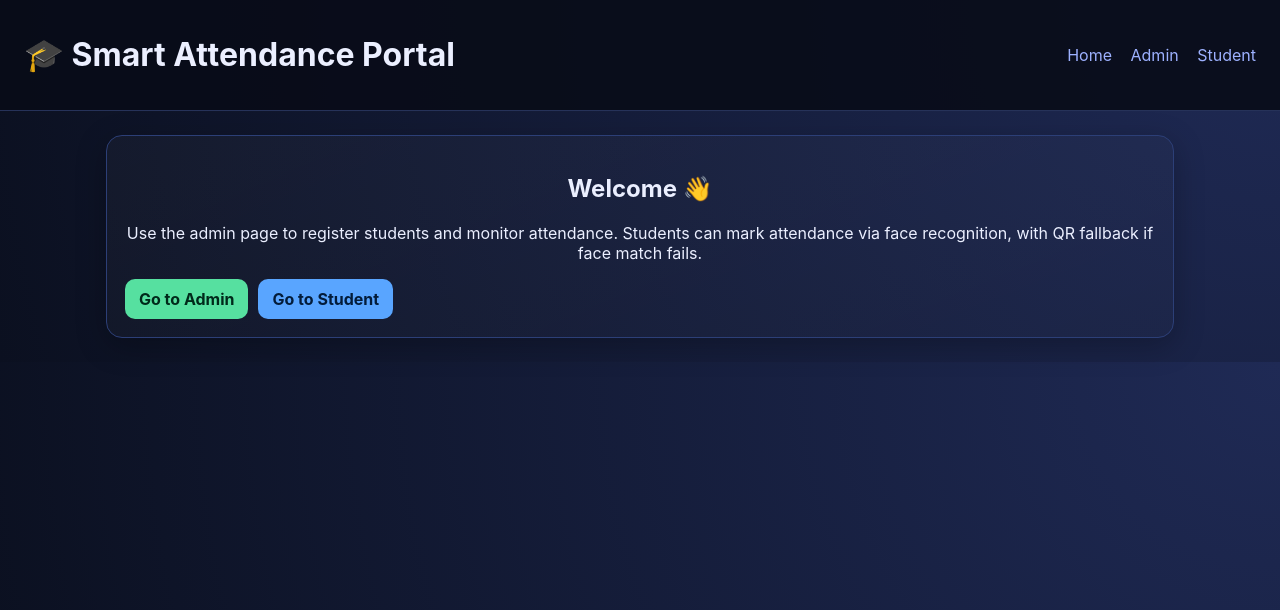
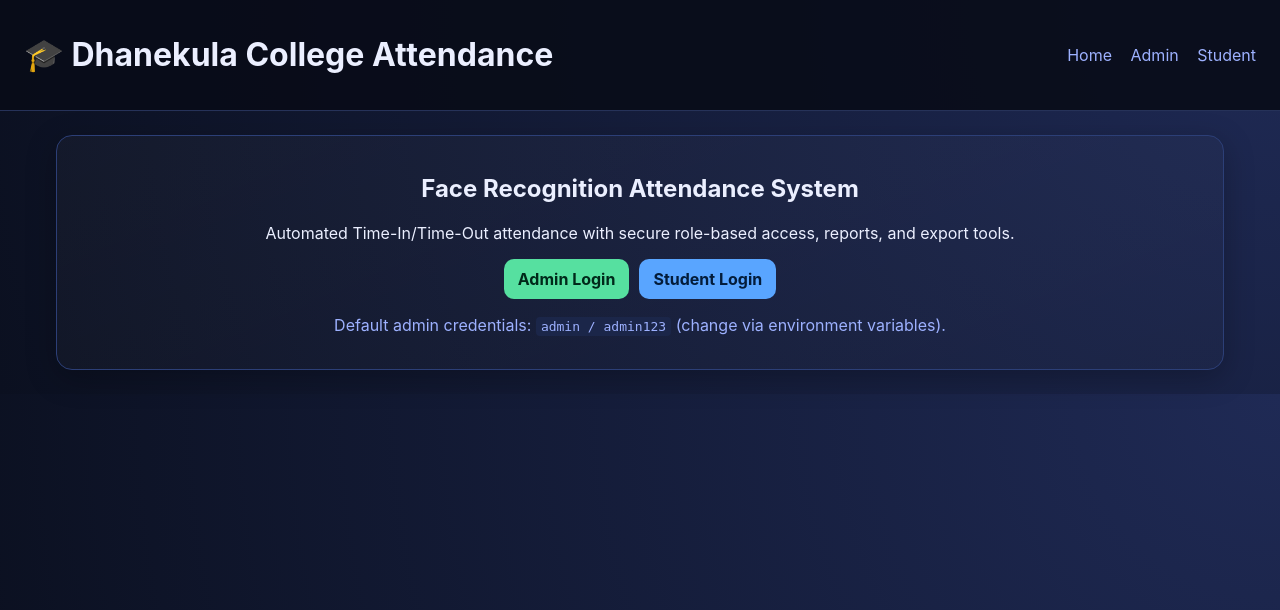
Before and after one commit to 248t1a05m7-max/internhelper.com, a Flask app: page / in a window 1280 px wide. Shown: the top 610 px of the page. Run offline with Flask 3, Linux system fonts and the light colour scheme.

Commit message:
Implement role-based face attendance system for Dhanekula College

```diff
--- a/app.py
+++ b/app.py
@@ -1,28 +1,37 @@
 import base64
+import csv
 import io
 import os
 import secrets
 import sqlite3
-from datetime import datetime
+from datetime import datetime, timedelta
 from pathlib import Path
 
 import cv2
 import face_recognition
 import numpy as np
-from flask import Flask, jsonify, redirect, render_template, request, send_file, url_for
+from flask import (
+    Flask,
+    Response,
+    jsonify,
+    redirect,
+    render_template,
+    request,
+    session,
+    url_for,
+)
 from PIL import Image
-
-try:
-    import qrcode
-except Exception:  # pragma: no cover
-    qrcode = None
+from reportlab.lib.pagesizes import A4
+from reportlab.pdfgen import canvas
+from werkzeug.security import check_password_hash, generate_password_hash
 
 BASE_DIR = Path(__file__).parent
 DB_PATH = BASE_DIR / "data" / "attendance.db"
-QR_DIR = BASE_DIR / "data" / "qrcodes"
 MATCH_TOLERANCE = 0.45
+DUPLICATE_WINDOW_MINUTES = 10
 
 app = Flask(__name__)
+app.config["SECRET_KEY"] = os.getenv("APP_SECRET_KEY", secrets.token_hex(24))
 
 
 def get_db():
@@ -33,28 +42,53 @@ def get_db():
 
 def init_db():
     DB_PATH.parent.mkdir(parents=True, exist_ok=True)
-    QR_DIR.mkdir(parents=True, exist_ok=True)
-
     conn = get_db()
     cur = conn.cursor()
+
+    cur.execute(
+        """
+        CREATE TABLE IF NOT EXISTS users (
+            id INTEGER PRIMARY KEY AUTOINCREMENT,
+            username TEXT UNIQUE NOT NULL,
+            password_hash TEXT NOT NULL,
+            role TEXT NOT NULL CHECK(role IN ('admin')),
+            created_at TEXT NOT NULL
+        )
+        """
+    )
+
     cur.execute(
         """
         CREATE TABLE IF NOT EXISTS students (
             id TEXT PRIMARY KEY,
             name TEXT NOT NULL,
-            email TEXT,
-            face_encoding BLOB NOT NULL,
-            qr_token TEXT UNIQUE NOT NULL,
-            created_at TEXT NOT NULL
+            department TEXT NOT NULL,
+            password_hash TEXT NOT NULL,
+            created_at TEXT NOT NULL,
+            updated_at TEXT NOT NULL
         )
         """
     )
+
+    cur.execute(
+        """
+        CREATE TABLE IF NOT EXISTS face_samples (
+            id INTEGER PRIMARY KEY AUTOINCREMENT,
+            student_id TEXT NOT NULL,
+            face_encoding BLOB NOT NULL,
+            captured_at TEXT NOT NULL,
+            FOREIGN KEY(student_id) REFERENCES students(id) ON DELETE CASCADE
+        )
+        """
+    )
+
     cur.execute(
         """
         CREATE TABLE IF NOT EXISTS attendance (
             id INTEGER PRIMARY KEY AUTOINCREMENT,
             student_id TEXT NOT NULL,
             mode TEXT NOT NULL,
+            action TEXT NOT NULL CHECK(action IN ('in', 'out')),
             status TEXT NOT NULL,
             note TEXT,
             timestamp TEXT NOT NULL,
@@ -62,8 +96,22 @@ def init_db():
         )
         """
     )
+
+    admin_username = os.getenv("ADMIN_USERNAME", "admin")
+    admin_password = os.getenv("ADMIN_PASSWORD", "admin123")
+    row = cur.execute("SELECT id FROM users WHERE username = ?", (admin_username,)).fetchone()
+    if not row:
+        cur.execute(
+            "INSERT INTO users (username, password_hash, role, created_at) VALUES (?, ?, 'admin', ?)",
+            (admin_username, generate_password_hash(admin_password), utc_now()),
+        )
+
     conn.commit()
     conn.close()
+
+
+def utc_now() -> str:
+    return datetime.utcnow().isoformat(timespec="seconds")
 
 
 def decode_image(data_url: str):
@@ -82,38 +130,64 @@ def blob_to_encoding(blob: bytes) -> np.ndarray:
     return np.frombuffer(blob, dtype=np.float32)
 
 
-def mark_attendance(student_id: str, mode: str, status: str, note: str = ""):
-    now = datetime.utcnow().isoformat(timespec="seconds")
+def parse_face_samples(raw_payload: str):
+    if not raw_payload:
+        return []
+    return [item for item in raw_payload.split("||") if item.strip()]
+
+
+def extract_single_encoding(face_data: str):
+    rgb = decode_image(face_data)
+    if rgb is None:
+        return None, "Invalid face image payload"
+
+    locations = face_recognition.face_locations(rgb, model="hog")
+    encodings = face_recognition.face_encodings(rgb, locations)
+
+    if len(encodings) != 1:
+        return None, "Each sample must contain exactly one face"
+
+    return encodings[0], None
+
+
+def admin_required():
+    return session.get("role") == "admin"
+
+
+def student_required():
+    return session.get("role") == "student" and session.get("student_id")
+
+
+def has_recent_duplicate(student_id: str, action: str):
+    since = (datetime.utcnow() - timedelta(minutes=DUPLICATE_WINDOW_MINUTES)).isoformat(timespec="seconds")
+    conn = get_db()
+    row = conn.execute(
+        """
+        SELECT id FROM attendance
+        WHERE student_id = ? AND action = ? AND status = 'success' AND timestamp >= ?
+        ORDER BY timestamp DESC LIMIT 1
+        """,
+        (student_id, action, since),
+    ).fetchone()
+    conn.close()
+    return row is not None
+
+
+def mark_attendance(student_id: str, mode: str, action: str, status: str, note: str = ""):
     conn = get_db()
     conn.execute(
-        "INSERT INTO attendance (student_id, mode, status, note, timestamp) VALUES (?, ?, ?, ?, ?)",
-        (student_id, mode, status, note, now),
+        "INSERT INTO attendance (student_id, mode, action, status, note, timestamp) VALUES (?, ?, ?, ?, ?, ?)",
+        (student_id, mode, action, status, note, utc_now()),
     )
     conn.commit()
     conn.close()
 
 
-def has_marked_today(student_id: str) -> bool:
-    today = datetime.utcnow().date().isoformat()
+def fetch_student_encodings(student_id: str):
     conn = get_db()
-    row = conn.execute(
-        "SELECT 1 FROM attendance WHERE student_id = ? AND substr(timestamp, 1, 10) = ? AND status = 'success'",
-        (student_id, today),
-    ).fetchone()
+    rows = conn.execute("SELECT face_encoding FROM face_samples WHERE student_id = ?", (student_id,)).fetchall()
     conn.close()
-    return row is not None
-
-
-def create_qr(student_id: str, token: str):
-    qr_payload = url_for("qr_checkin", token=token, _external=True)
-    output = QR_DIR / f"{student_id}.png"
-
-    if qrcode is None:
-        return qr_payload, None
-
-    img = qrcode.make(qr_payload)
-    img.save(output)
-    return qr_payload, output
+    return [blob_to_encoding(row["face_encoding"]) for row in rows]
 
 
 @app.get("/")
@@ -123,105 +197,307 @@ def index():
 
 @app.get("/health")
 def health():
-    return {"ok": True, "service": "smart-attendance"}
+    return {"ok": True, "service": "face-attendance-system"}
+
+
+@app.route("/login/admin", methods=["GET", "POST"])
+def admin_login():
+    if request.method == "POST":
+        username = request.form.get("username", "").strip()
+        password = request.form.get("password", "")
+        conn = get_db()
+        user = conn.execute("SELECT * FROM users WHERE username = ? AND role = 'admin'", (username,)).fetchone()
+        conn.close()
+
+        if user and check_password_hash(user["password_hash"], password):
+            session.clear()
+            session["role"] = "admin"
+            session["username"] = user["username"]
+            return redirect(url_for("admin_dashboard"))
+
+        return render_template("login_admin.html", error="Invalid admin credentials")
+
+    return render_template("login_admin.html")
+
+
+@app.route("/login/student", methods=["GET", "POST"])
+def student_login():
+    if request.method == "POST":
+        student_id = request.form.get("student_id", "").strip()
+        password = request.form.get("password", "")
+
+        conn = get_db()
+        student = conn.execute("SELECT id, name, password_hash FROM students WHERE id = ?", (student_id,)).fetchone()
+        conn.close()
+
+        if student and check_password_hash(student["password_hash"], password):
+            session.clear()
+            session["role"] = "student"
+            session["student_id"] = student["id"]
+            session["student_name"] = student["name"]
+            return redirect(url_for("student_dashboard"))
+
+        return render_template("login_student.html", error="Invalid student ID or password")
+
+    return render_template("login_student.html")
+
+
+@app.get("/logout")
+def logout():
+    session.clear()
+    return redirect(url_for("index"))
 
 
 @app.get("/admin")
-def admin():
+def admin_dashboard():
+    if not admin_required():
+        return redirect(url_for("admin_login"))
+
+    date_filter = request.args.get("date", "").strip()
+    student_filter = request.args.get("student_id", "").strip()
+
     conn = get_db()
-    students = conn.execute("SELECT id, name, email, created_at FROM students ORDER BY created_at DESC").fetchall()
-    attendance = conn.execute(
+    students = conn.execute(
         """
-        SELECT a.student_id, s.name, a.mode, a.status, a.note, a.timestamp
-        FROM attendance a
-        JOIN students s ON s.id = a.student_id
-        ORDER BY a.timestamp DESC
-        LIMIT 100
+        SELECT s.id, s.name, s.department, s.created_at,
+               (SELECT COUNT(1) FROM face_samples fs WHERE fs.student_id = s.id) AS sample_count
+        FROM students s ORDER BY s.created_at DESC
         """
     ).fetchall()
+
+    query = (
+        "SELECT a.student_id, s.name, s.department, a.mode, a.action, a.status, a.note, a.timestamp "
+        "FROM attendance a JOIN students s ON s.id = a.student_id WHERE 1=1"
+    )
+    params = []
+    if date_filter:
+        query += " AND substr(a.timestamp, 1, 10) = ?"
+        params.append(date_filter)
+    if student_filter:
+        query += " AND a.student_id = ?"
+        params.append(student_filter)
+    query += " ORDER BY a.timestamp DESC LIMIT 500"
+
+    attendance_rows = conn.execute(query, tuple(params)).fetchall()
     conn.close()
-    return render_template("admin.html", students=students, attendance=attendance)
+
+    return render_template(
+        "admin.html",
+        students=students,
+        attendance=attendance_rows,
+        date_filter=date_filter,
+        student_filter=student_filter,
+    )
 
 
-@app.post("/admin/register")
-def admin_register():
+@app.post("/admin/student/save")
+def admin_save_student():
+    if not admin_required():
+        return redirect(url_for("admin_login"))
+
     student_id = request.form.get("student_id", "").strip()
     name = request.form.get("name", "").strip()
-    email = request.form.get("email", "").strip()
-    face_data = request.form.get("face_data", "")
+    department = request.form.get("department", "").strip()
+    password = request.form.get("password", "").strip() or "student123"
+    face_samples_payload = request.form.get("face_samples", "")
 
-    if not student_id or not name:
-        return redirect(url_for("admin", error="Student ID and name are required"))
+    if not student_id or not name or not department:
+        return redirect(url_for("admin_dashboard", error="ID, name, and department are required"))
 
-    rgb = decode_image(face_data)
-    if rgb is None:
-        return redirect(url_for("admin", error="Face capture missing"))
+    face_samples = parse_face_samples(face_samples_payload)
+    if len(face_samples) < 3:
+        return redirect(url_for("admin_dashboard", error="Capture at least 3 face samples"))
 
-    locations = face_recognition.face_locations(rgb, model="hog")
-    encodings = face_recognition.face_encodings(rgb, locations)
+    extracted = []
+    for sample in face_samples:
+        encoding, err = extract_single_encoding(sample)
+        if err:
+            return redirect(url_for("admin_dashboard", error=err))
+        extracted.append(encoding)
 
-    if len(encodings) != 1:
-        return redirect(url_for("admin", error="Please capture exactly one clear face"))
+    now = utc_now()
+    conn = get_db()
+    existing = conn.execute("SELECT id FROM students WHERE id = ?", (student_id,)).fetchone()
+    if existing:
+        conn.execute(
+            "UPDATE students SET name = ?, department = ?, updated_at = ? WHERE id = ?",
+            (name, department, now, student_id),
+        )
+    else:
+        conn.execute(
+            "INSERT INTO students (id, name, department, password_hash, created_at, updated_at) VALUES (?, ?, ?, ?, ?, ?)",
+            (student_id, name, department, generate_password_hash(password), now, now),
+        )
 
-    token = secrets.token_urlsafe(18)
-    encoding_blob = encode_to_blob(encodings[0])
+    conn.execute("DELETE FROM face_samples WHERE student_id = ?", (student_id,))
+    for enc in extracted:
+        conn.execute(
+            "INSERT INTO face_samples (student_id, face_encoding, captured_at) VALUES (?, ?, ?)",
+            (student_id, encode_to_blob(enc), now),
+        )
+
+    conn.commit()
+    conn.close()
+    return redirect(url_for("admin_dashboard", message=f"Student {name} saved with {len(extracted)} samples"))
+
+
+@app.post("/admin/student/delete/<student_id>")
+def admin_delete_student(student_id: str):
+    if not admin_required():
+        return redirect(url_for("admin_login"))
 
     conn = get_db()
-    conn.execute(
-        """
-        INSERT INTO students (id, name, email, face_encoding, qr_token, created_at)
-        VALUES (?, ?, ?, ?, ?, ?)
-        ON CONFLICT(id) DO UPDATE SET
-            name=excluded.name,
-            email=excluded.email,
-            face_encoding=excluded.face_encoding,
-            qr_token=excluded.qr_token
-        """,
-        (student_id, name, email, encoding_blob, token, datetime.utcnow().isoformat(timespec="seconds")),
-    )
+    conn.execute("DELETE FROM face_samples WHERE student_id = ?", (student_id,))
+    conn.execute("DELETE FROM attendance WHERE student_id = ?", (student_id,))
+    conn.execute("DELETE FROM students WHERE id = ?", (student_id,))
     conn.commit()
     conn.close()
-
-    create_qr(student_id, token)
-    return redirect(url_for("admin", message=f"Student {name} registered successfully"))
+    return redirect(url_for("admin_dashboard", message=f"Deleted student {student_id}"))
 
 
-@app.get("/admin/qr/<student_id>")
-def get_qr(student_id: str):
-    img = QR_DIR / f"{student_id}.png"
-    if img.exists():
-        return send_file(img, mimetype="image/png")
+@app.post("/admin/train")
+def admin_train():
+    if not admin_required():
+        return redirect(url_for("admin_login"))
+    return redirect(url_for("admin_dashboard", message="Training complete. Latest samples are active."))
+
+
+def attendance_query(date_filter: str, student_filter: str):
+    query = (
+        "SELECT a.student_id, s.name, s.department, a.mode, a.action, a.status, a.note, a.timestamp "
+        "FROM attendance a JOIN students s ON s.id = a.student_id WHERE 1=1"
+    )
+    params = []
+    if date_filter:
+        query += " AND substr(a.timestamp, 1, 10) = ?"
+        params.append(date_filter)
+    if student_filter:
+        query += " AND a.student_id = ?"
+        params.append(student_filter)
+    query += " ORDER BY a.timestamp DESC"
+    return query, tuple(params)
+
+
+@app.get("/admin/export/csv")
+def export_csv():
+    if not admin_required():
+        return redirect(url_for("admin_login"))
+
+    date_filter = request.args.get("date", "").strip()
+    student_filter = request.args.get("student_id", "").strip()
+    query, params = attendance_query(date_filter, student_filter)
 
     conn = get_db()
-    row = conn.execute("SELECT qr_token FROM students WHERE id = ?", (student_id,)).fetchone()
+    rows = conn.execute(query, params).fetchall()
     conn.close()
-    if not row:
-        return "Student not found", 404
-    payload, _ = create_qr(student_id, row["qr_token"])
-    if img.exists():
-        return send_file(img, mimetype="image/png")
-    return jsonify({"qr_url": payload})
+
+    output = io.StringIO()
+    writer = csv.writer(output)
+    writer.writerow(["Student ID", "Name", "Department", "Mode", "Action", "Status", "Note", "Timestamp (UTC)"])
+    for row in rows:
+        writer.writerow(
+            [
+                row["student_id"],
+                row["name"],
+                row["department"],
+                row["mode"],
+                row["action"],
+                row["status"],
+                row["note"],
+                row["timestamp"],
+            ]
+        )
+
+    return Response(
+        output.getvalue(),
+        mimetype="text/csv",
+        headers={"Content-Disposition": f"attachment; filename=attendance_{datetime.utcnow().date().isoformat()}.csv"},
+    )
+
+
+@app.get("/admin/export/pdf")
+def export_pdf():
+    if not admin_required():
+        return redirect(url_for("admin_login"))
+
+    date_filter = request.args.get("date", "").strip()
+    student_filter = request.args.get("student_id", "").strip()
+    query, params = attendance_query(date_filter, student_filter)
+
+    conn = get_db()
+    rows = conn.execute(query, params).fetchall()
+    conn.close()
+
+    buffer = io.BytesIO()
+    pdf = canvas.Canvas(buffer, pagesize=A4)
+    width, height = A4
+    y = height - 40
+
+    pdf.setFont("Helvetica-Bold", 12)
+    pdf.drawString(30, y, "Dhanekula College - Attendance Report")
+    y -= 20
+    pdf.setFont("Helvetica", 9)
+    pdf.drawString(30, y, f"Generated (UTC): {utc_now()}")
+    y -= 20
+
+    for idx, row in enumerate(rows, start=1):
+        line = f"{idx}. {row['student_id']} | {row['name']} | {row['action']} | {row['status']} | {row['timestamp']}"
+        pdf.drawString(30, y, line[:110])
+        y -= 14
+        if y < 40:
+            pdf.showPage()
+            y = height - 40
+
+    pdf.save()
+    buffer.seek(0)
+
+    return Response(
+        buffer.getvalue(),
+        mimetype="application/pdf",
+        headers={"Content-Disposition": f"attachment; filename=attendance_{datetime.utcnow().date().isoformat()}.pdf"},
+    )
 
 
 @app.get("/student")
-def student_page():
+def student_dashboard():
+    if not student_required():
+        return redirect(url_for("student_login"))
+
+    scope = request.args.get("scope", "daily")
+    allowed = {"daily": 1, "weekly": 7, "monthly": 30}
+    days = allowed.get(scope, 1)
+    since = (datetime.utcnow() - timedelta(days=days)).isoformat(timespec="seconds")
+
     conn = get_db()
-    students = conn.execute("SELECT id, name FROM students ORDER BY name").fetchall()
+    logs = conn.execute(
+        """
+        SELECT mode, action, status, note, timestamp
+        FROM attendance
+        WHERE student_id = ? AND timestamp >= ?
+        ORDER BY timestamp DESC
+        """,
+        (session["student_id"], since),
+    ).fetchall()
     conn.close()
-    return render_template("student.html", students=students)
+
+    return render_template("student.html", logs=logs, scope=scope)
 
 
 @app.post("/api/mark-face")
 def mark_face():
-    student_id = request.form.get("student_id", "").strip()
+    if not student_required():
+        return jsonify({"ok": False, "message": "Unauthorized"}), 401
+
+    action = request.form.get("action", "in").strip().lower()
     face_data = request.form.get("face_data", "")
 
-    conn = get_db()
-    student = conn.execute("SELECT id, name, face_encoding FROM students WHERE id = ?", (student_id,)).fetchone()
-    conn.close()
+    if action not in {"in", "out"}:
+        return jsonify({"ok": False, "message": "Invalid action"}), 400
 
-    if not student:
-        return jsonify({"ok": False, "message": "Student not found"}), 404
+    student_id = session["student_id"]
+    known_encodings = fetch_student_encodings(student_id)
+    if not known_encodings:
+        return jsonify({"ok": False, "message": "No training data found. Contact admin."}), 400
 
     rgb = decode_image(face_data)
     if rgb is None:
@@ -232,41 +508,29 @@ def mark_face():
     encodings = face_recognition.face_encodings(small, locations)
 
     if len(encodings) != 1:
-        mark_attendance(student_id, "face", "failed", "No clear single face")
-        return jsonify({"ok": False, "message": "Face not clear. Try again or use QR fallback."}), 400
+        mark_attendance(student_id, "face", action, "failed", "No clear single face")
+        return jsonify({"ok": False, "message": "Need exactly one clear face in frame."}), 400
 
-    known = blob_to_encoding(student["face_encoding"])
-    dist = float(face_recognition.face_distance([known], encodings[0])[0])
+    distances = face_recognition.face_distance(known_encodings, encodings[0])
+    min_distance = float(np.min(distances)) if len(distances) else 1.0
 
-    if dist <= MATCH_TOLERANCE:
-        if has_marked_today(student_id):
-            return jsonify({"ok": True, "message": "Attendance already marked today."})
-        mark_attendance(student_id, "face", "success", f"distance={dist:.3f}")
-        return jsonify({"ok": True, "message": f"Welcome {student['name']}! Face attendance marked."})
+    if min_distance > MATCH_TOLERANCE:
+        mark_attendance(student_id, "face", action, "failed", f"distance={min_distance:.3f}")
+        return jsonify({"ok": False, "message": "Face recognition failed."}), 401
 
-    mark_attendance(student_id, "face", "failed", f"distance={dist:.3f}")
-    return jsonify({"ok": False, "message": "Face recognition failed. Use QR fallback."}), 401
+    if has_recent_duplicate(student_id, action):
+        return jsonify(
+            {
+                "ok": False,
+                "message": f"Duplicate prevented: already marked {action.upper()} in last {DUPLICATE_WINDOW_MINUTES} mins.",
+            }
+        )
 
-
-@app.get("/student/qr-checkin")
-def qr_checkin():
-    token = request.args.get("token", "")
-    conn = get_db()
-    student = conn.execute("SELECT id, name FROM students WHERE qr_token = ?", (token,)).fetchone()
-    conn.close()
-
-    if not student:
-        return render_template("qr_result.html", ok=False, message="Invalid QR token")
-
-    if has_marked_today(student["id"]):
-        return render_template("qr_result.html", ok=True, message="Attendance already marked today.")
-
-    mark_attendance(student["id"], "qr", "success", "QR fallback")
-    return render_template("qr_result.html", ok=True, message=f"Welcome {student['name']}! QR attendance marked.")
+    mark_attendance(student_id, "face", action, "success", f"distance={min_distance:.3f}")
+    return jsonify({"ok": True, "message": f"{action.upper()} marked successfully at {utc_now()} UTC"})
 
 
 init_db()
 
-
 if __name__ == "__main__":
     app.run(debug=True)
--- a/requirements.txt
+++ b/requirements.txt
@@ -4,3 +4,4 @@ opencv-python>=4.8.0
 numpy>=1.24.0
 Pillow>=10.0.0
 qrcode>=7.4.2
+reportlab>=4.0.0
--- a/static/style.css
+++ b/static/style.css
@@ -20,31 +20,40 @@ body {
   position: sticky; top: 0;
 }
 .topbar a { color: var(--muted); margin-left: 14px; text-decoration: none; }
-.container { max-width: 1100px; margin: 24px auto; padding: 0 16px; }
+.container { max-width: 1200px; margin: 24px auto; padding: 0 16px; }
 .grid.two { display: grid; grid-template-columns: 1fr 1fr; gap: 16px; }
 .card {
   background: linear-gradient(160deg, rgba(255,255,255,0.03), rgba(255,255,255,0.01));
   border: 1px solid #2c3f77; border-radius: 16px; padding: 18px;
   box-shadow: 0 8px 30px rgba(0,0,0,0.25);
+  margin-bottom: 16px;
 }
+.narrow { max-width: 500px; margin: 10px auto; }
 .center { text-align: center; }
+.center-actions { justify-content: center; }
 label { display: block; margin-bottom: 10px; }
 input, select {
   width: 100%; margin-top: 6px; padding: 10px; border-radius: 10px;
   border: 1px solid #344a86; background: #0f1730; color: #fff;
 }
-.actions { display: flex; gap: 10px; margin-top: 12px; flex-wrap: wrap; }
+.actions { display: flex; gap: 10px; margin-top: 12px; flex-wrap: wrap; align-items: center; }
 .btn {
   border: none; border-radius: 10px; padding: 10px 14px; cursor: pointer;
   background: var(--accent); color: #00291a; font-weight: 700; text-decoration: none;
 }
 .btn.secondary { background: var(--accent2); color: #031c3a; }
+.danger-btn {
+  border: none; border-radius: 8px; padding: 6px 10px; cursor: pointer;
+  background: var(--danger); color: #fff; font-weight: 700;
+}
 .video { width: 100%; max-height: 320px; border-radius: 12px; margin-top: 10px; border: 1px solid #2f467f; }
 .hidden { display: none; }
 .ok { color: var(--accent); }
 .err { color: var(--danger); }
-.tip { margin-top: 12px; padding: 10px; border-radius: 10px; background: #1b2649; color: #d6e3ff; }
+.muted { color: var(--muted); }
 .table-wrap { overflow-x: auto; }
 table { width: 100%; border-collapse: collapse; }
 th, td { padding: 8px; border-bottom: 1px solid #2f467f; text-align: left; }
+.inline-form { display: flex; flex-wrap: wrap; gap: 10px; align-items: end; }
+code { background: #1b2649; padding: 2px 5px; border-radius: 4px; }
 @media (max-width: 900px) { .grid.two { grid-template-columns: 1fr; } }
--- a/templates/base.html
+++ b/templates/base.html
@@ -3,16 +3,17 @@
 <head>
   <meta charset="UTF-8" />
   <meta name="viewport" content="width=device-width, initial-scale=1.0" />
-  <title>Smart Attendance</title>
+  <title>Dhanekula College Attendance</title>
   <link rel="stylesheet" href="{{ url_for('static', filename='style.css') }}" />
 </head>
 <body>
   <header class="topbar">
-    <h1>🎓 Smart Attendance Portal</h1>
+    <h1>🎓 Dhanekula College Attendance</h1>
     <nav>
       <a href="{{ url_for('index') }}">Home</a>
-      <a href="{{ url_for('admin') }}">Admin</a>
-      <a href="{{ url_for('student_page') }}">Student</a>
+      <a href="{{ url_for('admin_login') }}">Admin</a>
+      <a href="{{ url_for('student_login') }}">Student</a>
+      {% if session.get('role') %}<a href="{{ url_for('logout') }}">Logout</a>{% endif %}
     </nav>
   </header>
   <main class="container">
--- a/templates/index.html
+++ b/templates/index.html
@@ -1,11 +1,12 @@
 {% extends 'base.html' %}
 {% block content %}
 <section class="card center">
-  <h2>Welcome 👋</h2>
-  <p>Use the admin page to register students and monitor attendance. Students can mark attendance via face recognition, with QR fallback if face match fails.</p>
-  <div class="actions">
-    <a class="btn" href="{{ url_for('admin') }}">Go to Admin</a>
-    <a class="btn secondary" href="{{ url_for('student_page') }}">Go to Student</a>
+  <h2>Face Recognition Attendance System</h2>
+  <p>Automated Time-In/Time-Out attendance with secure role-based access, reports, and export tools.</p>
+  <div class="actions center-actions">
+    <a class="btn" href="{{ url_for('admin_login') }}">Admin Login</a>
+    <a class="btn secondary" href="{{ url_for('student_login') }}">Student Login</a>
   </div>
+  <p class="muted">Default admin credentials: <code>admin / admin123</code> (change via environment variables).</p>
 </section>
 {% endblock %}
```
Also changed, not shown: static/webcam.js (+9 -3 lines), templates/admin.html (+54 -22 lines), templates/login_admin.html (added, +12 -0 lines), templates/login_student.html (added, +12 -0 lines), templates/student.html (+28 -29 lines), README.md.
